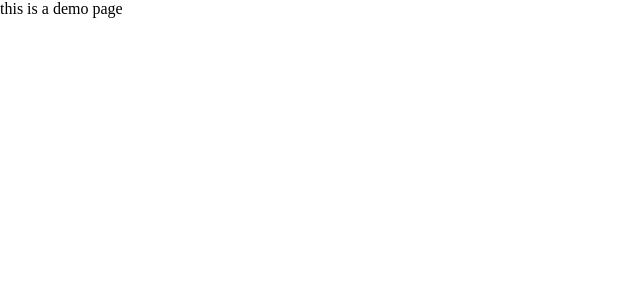
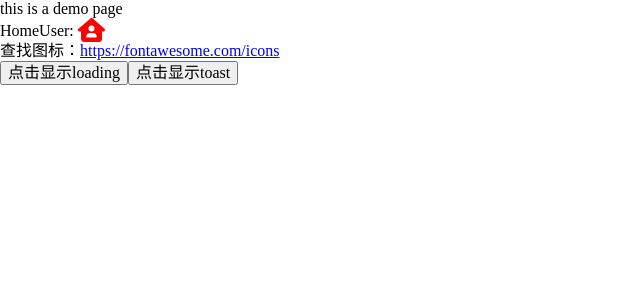
Before and after one commit to hyy22/vue3-ts-starter, a Vue app: page /demo in a window 1280 px wide. Shown: the top 300 px of the page, without its empty margins (0-640 px from the left). Built offline with nearby package versions, Linux system fonts and the light colour scheme.

Commit message:
feat: add use demo

```diff
--- a/src/views/demo/demo.vue
+++ b/src/views/demo/demo.vue
@@ -1,5 +1,29 @@
-<script setup lang="ts"></script>
+<script setup lang="ts">
+import { FontAwesomeIcon } from '@fortawesome/vue-fontawesome';
+import { faHomeUser } from '@fortawesome/free-solid-svg-icons';
+import useLoading from '@/components/Loading/useLoading';
+import useToast from '@/components/Toast/useToast';
+
+function showLoading() {
+  const loading = useLoading({ text: 'loading...', themeColor: '#f40' });
+  setTimeout(() => loading.close(), 3000);
+}
+</script>
 
 <template>
-  <div>this is a demo page</div>
+  <div class="container">
+    <div>this is a demo page</div>
+    <!-- 使用icon fontawesome -->
+    <div
+      >HomeUser:
+      <FontAwesomeIcon :icon="faHomeUser" size="xl" style="color: red"
+    /></div>
+    <div
+      >查找图标：<a href="https://fontawesome.com/icons"
+        >https://fontawesome.com/icons</a
+      ></div
+    >
+    <button @click="showLoading">点击显示loading</button>
+    <button @click="useToast('hello world')">点击显示toast</button>
+  </div>
 </template>
```
Also changed, not shown: 1 other file (tests, documents, lock files or other folders).
